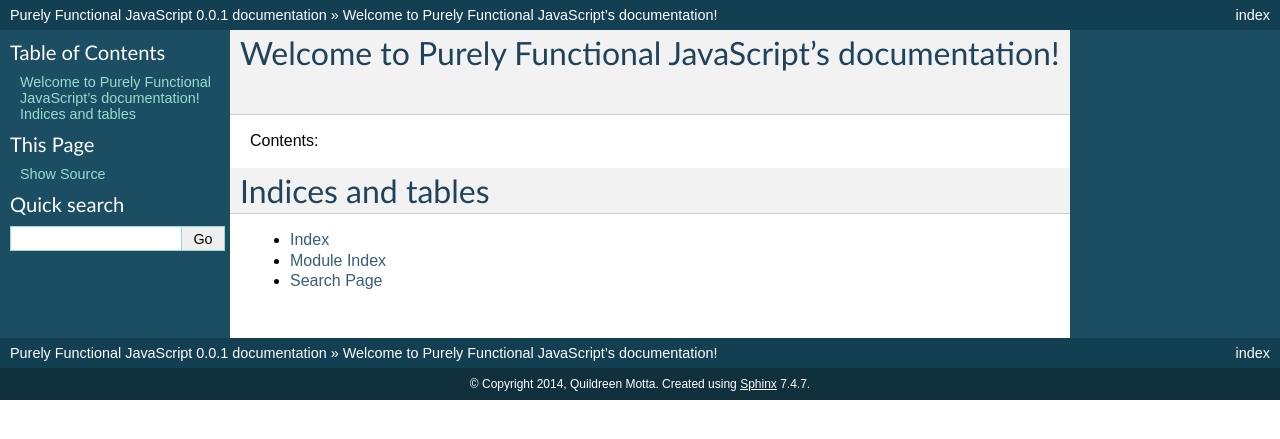
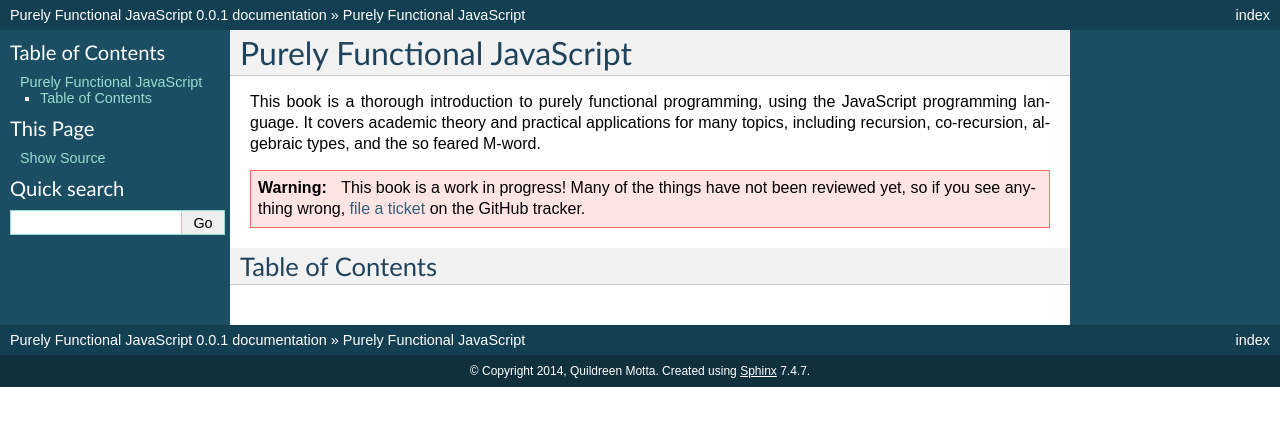
Before and after one commit to marleyiam/purely-functional-javascript, a Sphinx documentation site: the page built from source/index.rst, in a window 1280 px wide. Shown: the top 439 px of the page. Built offline with Sphinx 7.4.7, drawn with Linux system fonts in a browser that asks for light colours.

```diff
--- a/source/index.rst
+++ b/source/index.rst
@@ -1,21 +1,20 @@
-.. Purely Functional JavaScript documentation master file, created by
-   sphinx-quickstart on Tue Jan 14 15:48:24 2014.
-   You can adapt this file completely to your liking, but it should at least
-   contain the root `toctree` directive.
+Purely Functional JavaScript
+============================
 
-Welcome to Purely Functional JavaScript's documentation!
-========================================================
+This book is a thorough introduction to purely functional programming,
+using the JavaScript programming language. It covers academic theory and
+practical applications for many topics, including recursion,
+co-recursion, algebraic types, and the so feared M-word.
 
-Contents:
+.. warning::
+   This book is a work in progress! Many of the things have not been
+   reviewed yet, so if you see anything wrong, `file a ticket`_ on the
+   GitHub tracker.
+
+.. _file a ticket: https://github.com/robotlolita/purely-functional-javascript/issues
+
+Table of Contents
+'''''''''''''''''
 
 .. toctree::
    :maxdepth: 2
-
-
-
-Indices and tables
-==================
-
-* :ref:`genindex`
-* :ref:`modindex`
-* :ref:`search`
```
Also changed, not shown: source/preface.rst (added, +47 -0 lines), 1 other file.
